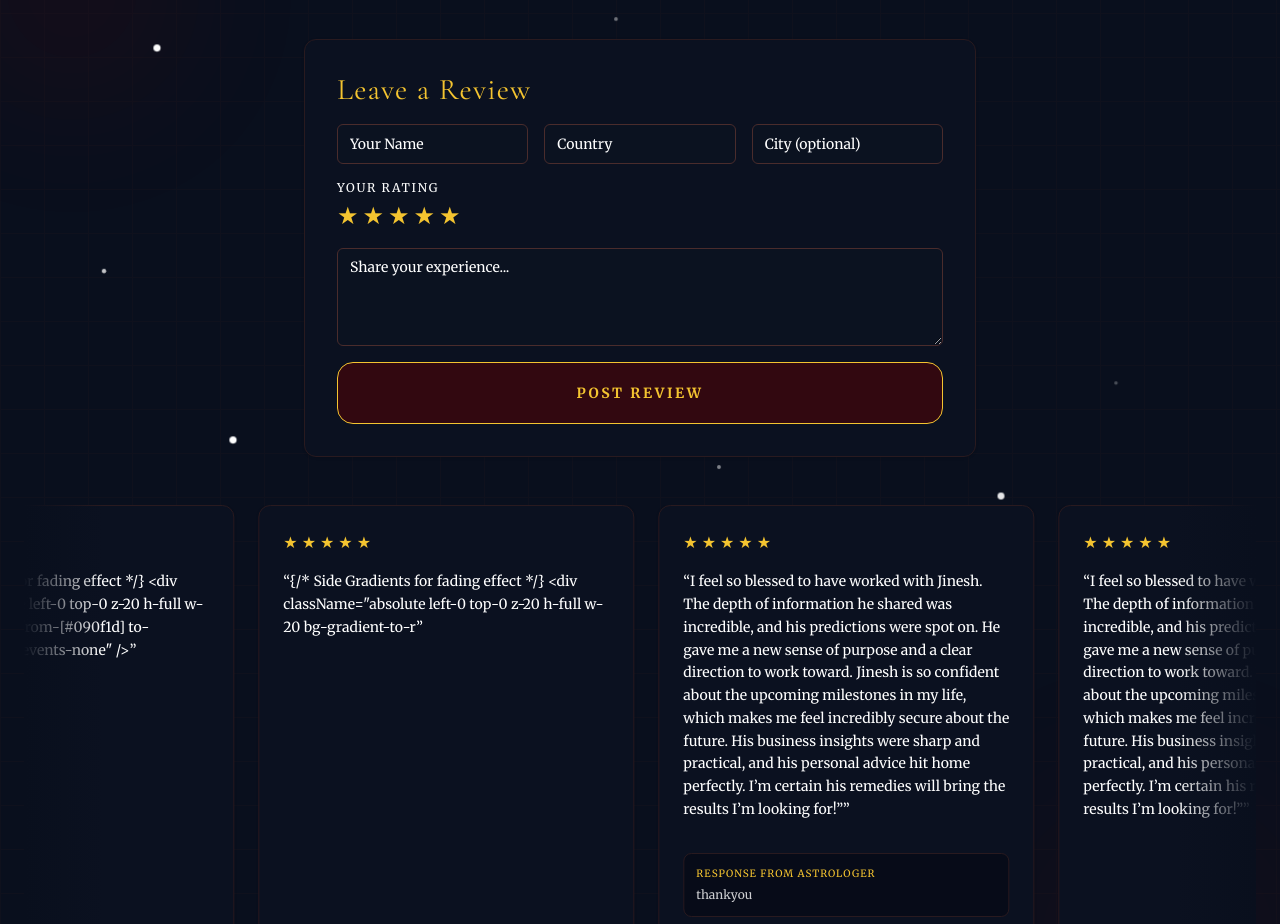
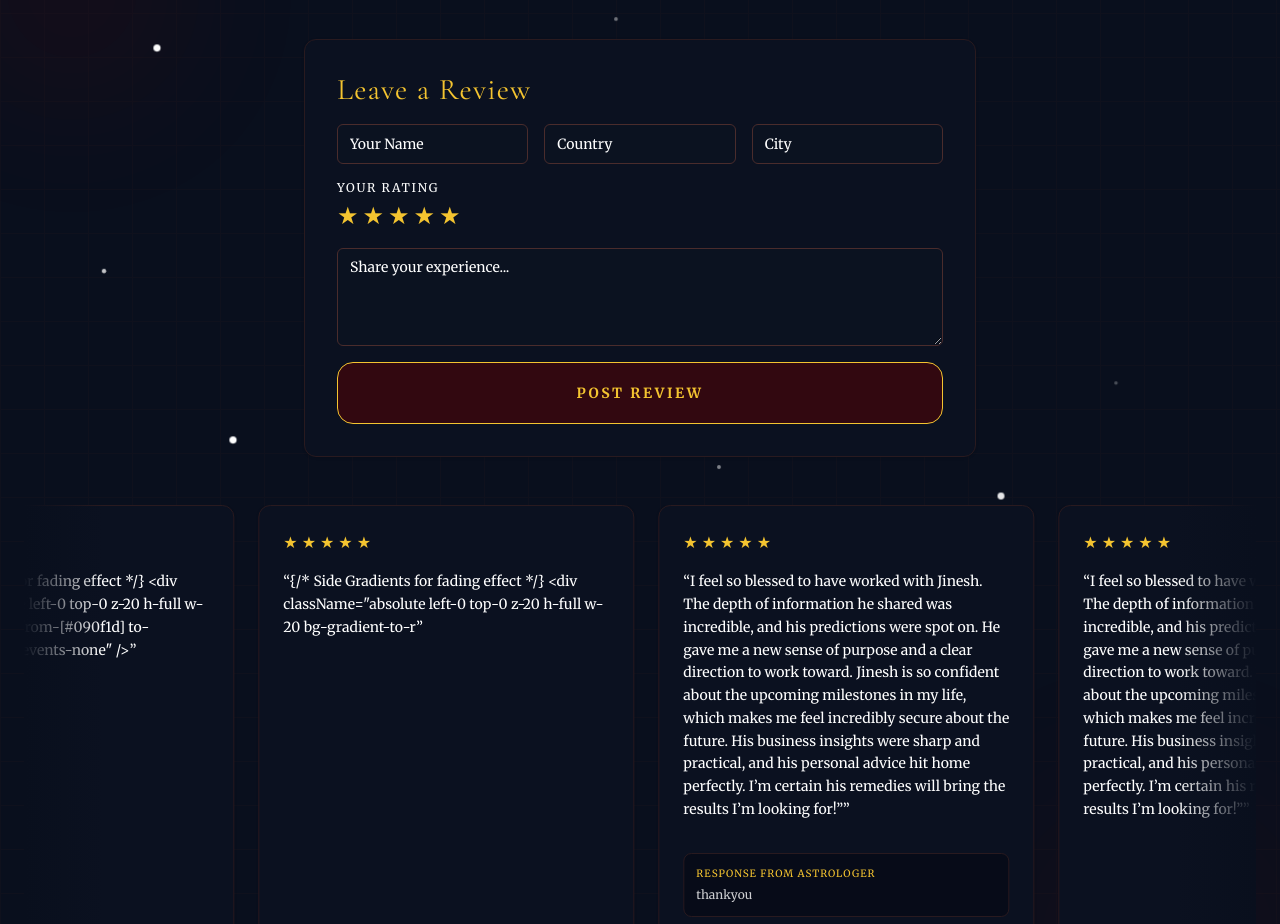
Before and after one commit to amsaavan/NamahAstroscience, a Next.js app: page / in a window 1280 px wide. Shown: the part 3690-4614 px from the top of the page. Built offline with nearby package versions, Linux system fonts and the light colour scheme; sample sign-in values are in the browser's storage; a web font is replaced by a local one.

Commit message:
UI tweak: removed (optional) from city placeholders

```diff
--- a/app/admin/reviews/page.tsx
+++ b/app/admin/reviews/page.tsx
@@ -251,7 +251,7 @@ export default function AdminReviewsPage() {
                                     <input type="text" className="w-full rounded border border-[#d6c7b2] p-2 mt-1 bg-white outline-none focus:border-[#7a1c1c]" value={editForm.country || ""} onChange={(e) => setEditForm({...editForm, country: e.target.value})} />
                                 </div>
                                 <div>
-                                    <label className="block text-sm font-semibold text-[#6b4c3b]">City / Location (Optional)</label>
+                                    <label className="block text-sm font-semibold text-[#6b4c3b]">City / Location</label>
                                     <input type="text" className="w-full rounded border border-[#d6c7b2] p-2 mt-1 bg-white outline-none focus:border-[#7a1c1c]" value={editForm.location || ""} onChange={(e) => setEditForm({...editForm, location: e.target.value})} />
                                 </div>
                                 <div>
--- a/app/page.tsx
+++ b/app/page.tsx
@@ -285,7 +285,7 @@ function ReviewsSection() {
                 />
                 <Input
                   className="tokyo-control font-body border-[var(--tokyo-line)] text-[var(--tokyo-text)] placeholder:text-white"
-                  placeholder="City (optional)"
+                  placeholder="City"
                   value={rLocation}
                   onChange={(e) => setRLocation(e.target.value)}
                 />
```
